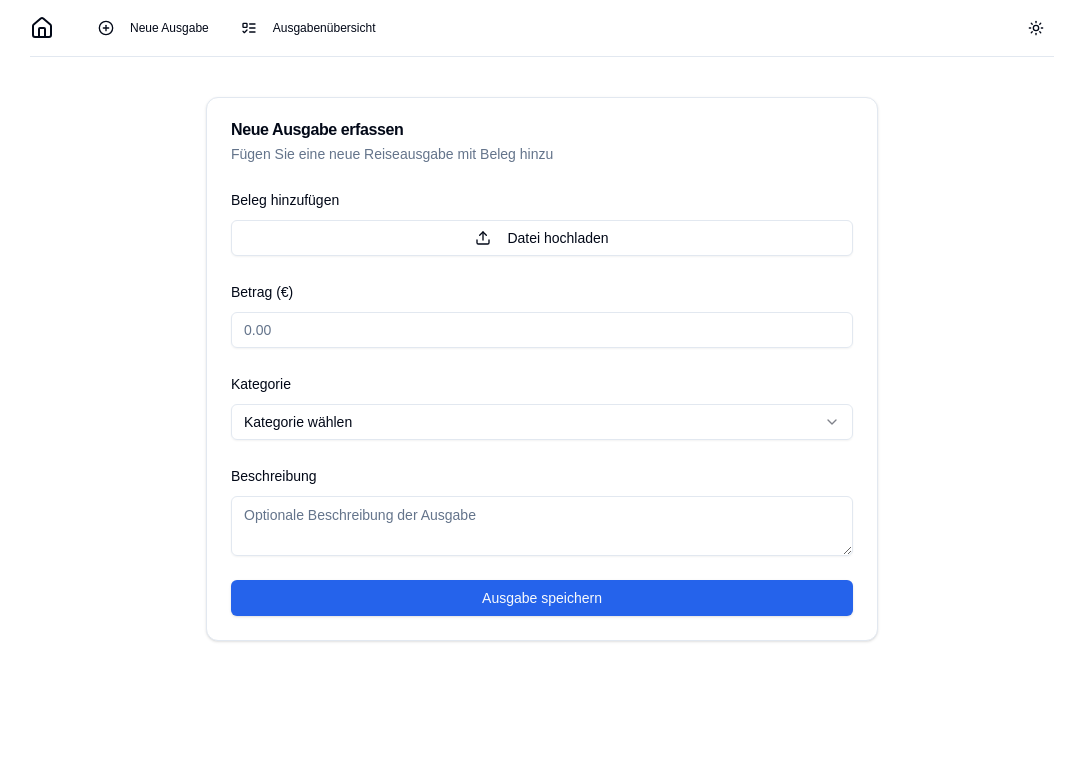
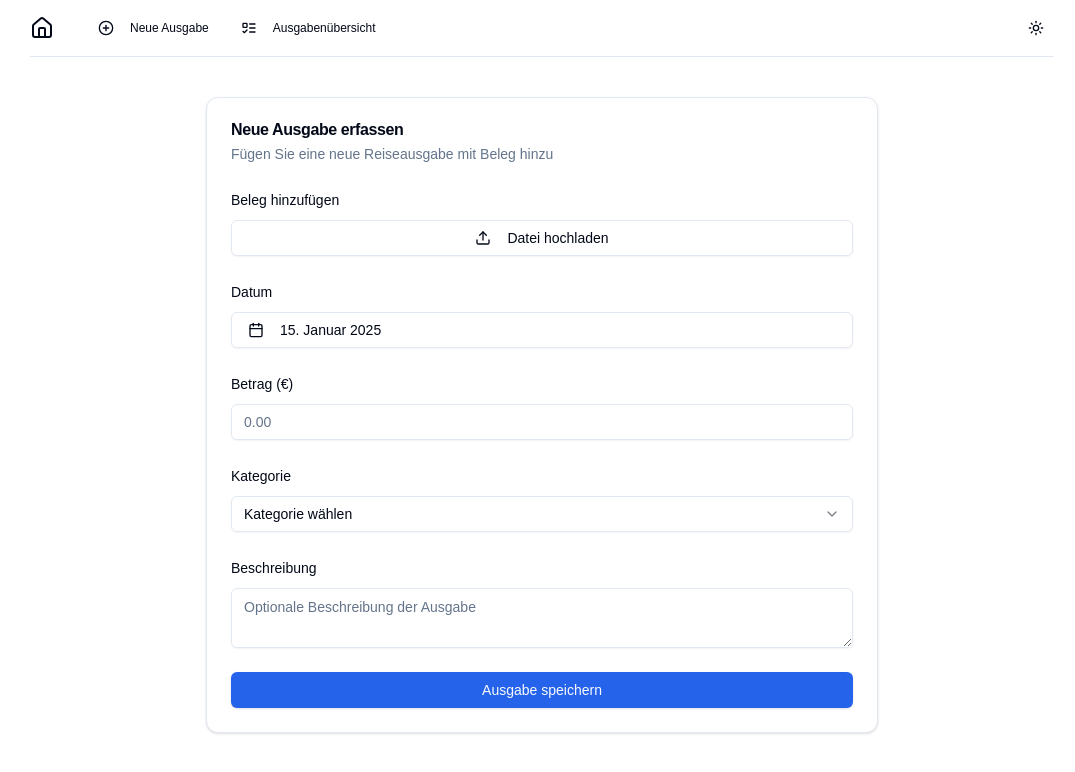
Before and after one commit to Bijurikin/travel-expense-tracker, a Next.js app: page /upload in a window 1280 px wide. Shown: the top 772 px of the page, without its empty margins (98-1173 px from the left). Built offline with nearby package versions, Linux system fonts and the light colour scheme; no server answers.

Commit message:
Add date selection to expense upload and refactor expense analytics calculations

```diff
--- a/app/upload/page.tsx
+++ b/app/upload/page.tsx
@@ -8,10 +8,15 @@ import { Select, SelectContent, SelectItem, SelectTrigger, SelectValue } from "@
 import { Textarea } from "@/components/ui/textarea"
 import { useState, useRef, useEffect } from "react"
 import { motion } from "framer-motion"
-import { Loader2, Camera, Upload } from "lucide-react"
+import { Loader2, Camera, Upload, CalendarIcon } from "lucide-react"
 import { useRouter } from 'next/navigation'
 import { useExpenseStore } from '@/lib/store'
 import Image from 'next/image'
+import { Calendar } from "@/components/ui/calendar"
+import { format } from "date-fns"
+import { de } from "date-fns/locale"
+import { Popover, PopoverContent, PopoverTrigger } from "@/components/ui/popover"
+import { cn } from "@/lib/utils"
 
 const MotionDiv = motion.div
 
@@ -44,7 +49,8 @@ export default function UploadPage() {
     amount: '',
     category: '',
     description: '',
-    image: ''
+    image: '',
+    date: new Date()
   })
 
   // Separate refs for camera and file inputs
@@ -77,7 +83,7 @@ export default function UploadPage() {
         category: formData.category,
         description: formData.description,
         image: preview || '',
-        date: new Date().toISOString()
+        date: formData.date.toISOString()
       }
 
       console.log('Submitting expense:', newExpense) // Debug log
@@ -178,6 +184,33 @@ export default function UploadPage() {
               </MotionDiv>
 
               <div className="space-y-2">
+                <Label htmlFor="date">Datum</Label>
+                <Popover>
+                  <PopoverTrigger asChild>
+                    <Button
+                      variant={"outline"}
+                      className={cn(
+                        "w-full justify-start text-left font-normal",
+                        !formData.date && "text-muted-foreground"
+                      )}
+                    >
+                      <CalendarIcon className="mr-2 h-4 w-4" />
+                      {formData.date ? format(formData.date, "PPP", { locale: de }) : <span>Datum wählen</span>}
+                    </Button>
+                  </PopoverTrigger>
+                  <PopoverContent className="w-auto p-0">
+                    <Calendar
+                      mode="single"
+                      selected={formData.date}
+                      onSelect={(date) => setFormData(prev => ({ ...prev, date: date || new Date() }))}
+                      initialFocus
+                      locale={de}
+                    />
+                  </PopoverContent>
+                </Popover>
+              </div>
+
+              <div className="space-y-2">
                 <Label htmlFor="amount">Betrag (€)</Label>
                 <Input
                   id="amount"
--- a/components/dashboard/expense-analytics.tsx
+++ b/components/dashboard/expense-analytics.tsx
@@ -85,46 +85,51 @@ export function ExpenseAnalytics() {
     const now = new Date()
     let start: Date
     let end: Date
-    let interval: 'day' | 'week' | 'month'
 
     switch (range) {
       case 'week':
-        // Änderung hier: Wochenstart auf Montag setzen
         start = startOfWeek(now, { locale: de, weekStartsOn: 1 })
         end = endOfWeek(now, { locale: de, weekStartsOn: 1 })
-        interval = 'day'
-        break
-      case 'month':
-        start = startOfMonth(now)
-        end = endOfMonth(now)
-        interval = 'week'
-        break
-      case 'year':
-        start = startOfYear(now)
-        end = endOfYear(now)
-        interval = 'month'
-        break
-      default:
-        start = startOfWeek(now, { locale: de })
-        end = endOfWeek(now, { locale: de })
-        interval = 'day'
-    }
-
-    const getIntervalPoints = () => {
-      switch (interval) {
-        case 'day':
         return eachDayOfInterval({ start, end }).map(date => ({
           date: format(date, 'EEEEEE', { locale: de }), // Kurzform des Wochentags
           amount: getAmountForDate(date)
         }))
-        case 'week':
-          return eachWeekOfInterval({ start, end })
       case 'month':
-          return eachMonthOfInterval({ start, end })
+        start = startOfMonth(now)
+        end = endOfMonth(now)
+        return eachWeekOfInterval({ start, end }, { weekStartsOn: 1 }).map(weekStart => ({
+          date: `KW ${format(weekStart, 'w')}`,
+          amount: expenses
+            .filter(expense => {
+              const expenseDate = new Date(expense.date)
+              return isWithinInterval(expenseDate, {
+                start: weekStart,
+                end: endOfWeek(weekStart, { weekStartsOn: 1 })
+              })
+            })
+            .reduce((sum, expense) => sum + expense.amount, 0)
+        }))
+      case 'year':
+        start = startOfYear(now)
+        end = endOfYear(now)
+        return eachMonthOfInterval({ start, end }).map(monthStart => ({
+          date: format(monthStart, 'MMM', { locale: de }),
+          amount: expenses
+            .filter(expense => {
+              const expenseDate = new Date(expense.date)
+              return isWithinInterval(expenseDate, {
+                start: monthStart,
+                end: endOfMonth(monthStart)
+              })
+            })
+            .reduce((sum, expense) => sum + expense.amount, 0)
+        }))
+      default:
+        return []
     }
   }
 
-    // Neue Hilfsfunktion zur Berechnung der Ausgaben pro Tag
+  // Hilfsfunktion zur Berechnung der Ausgaben pro Tag
   const getAmountForDate = (date: Date) => {
     return expenses
       .filter(expense => {
@@ -136,9 +141,6 @@ export function ExpenseAnalytics() {
         )
       })
       .reduce((sum, expense) => sum + expense.amount, 0)
-    }
-
-    return getIntervalPoints()
   }
 
   return (
```
Lines whose indentation alone changed are shown as unchanged.
